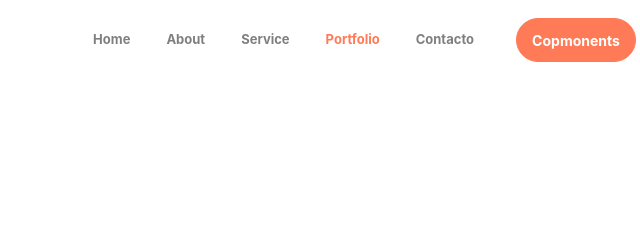
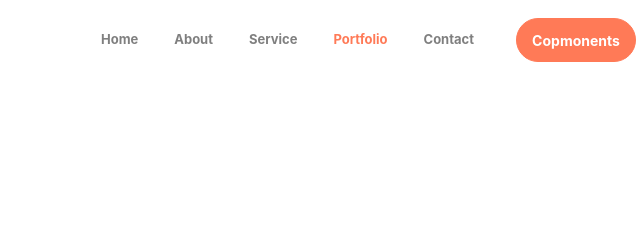
Before and after one commit to Estebanben/githubPortfolio, a website: page index.html in a window 1280 px wide. Shown: the top 240 px of the page, 559-1199 px from the left. Drawn offline with Linux system fonts and the light colour scheme.

Commit message:
spelling correction

```diff
--- a/index.html
+++ b/index.html
@@ -37,7 +37,7 @@
                     </li>
 
                     <li class="nav-item">
-                        <a class="nav-link" href="#contact">Contacto</a>
+                        <a class="nav-link" href="#contact">Contact</a>
                     </li>
                     <li class="nav-item">
                         <a class="- btn btn-primary rounded ml-4" href="components.html">Copmonents</a>
```
